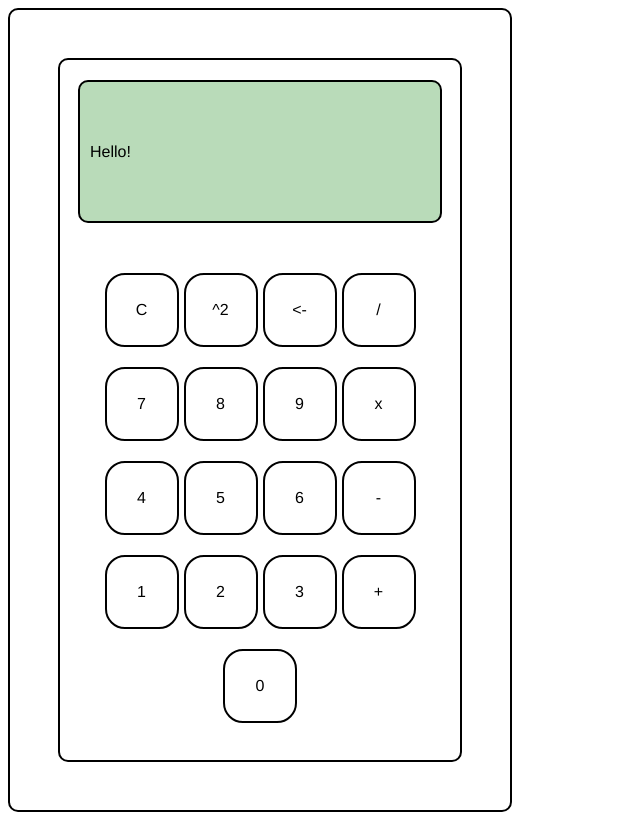
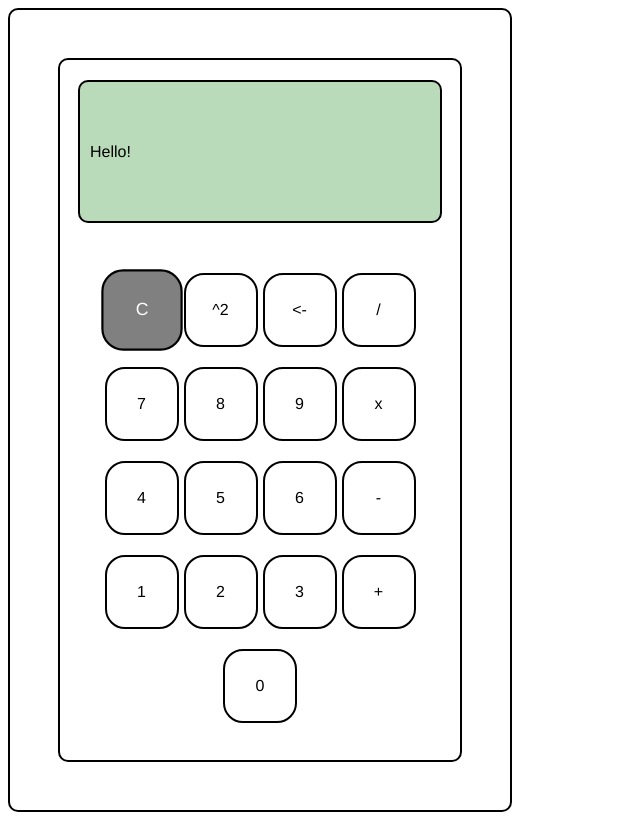
Before and after one commit to andrjre/calculator, a plain HTML site: page index.html in a window 1280 px wide. In both pictures the pointer is over the element 141 px from the left and 310 px from the top of the page. Shown: the whole page, without its empty margins (0-640 px from the left). Drawn offline with Linux system fonts and the light colour scheme.

Commit message:
Comment...

```diff
--- a/index.js
+++ b/index.js
@@ -0,0 +1,5 @@
+let button = document.getElementById("button")
+
+button.onclick = function(){
+    console.log("button press")
+}
--- a/styles.css
+++ b/styles.css
@@ -61,4 +61,11 @@ body{
     display: flex;
     justify-content: center;
     align-items: center;
+    transition: all ease-in-out .2s;
 }
+
+.button:hover{
+    background-color: grey;
+    transform: scale(1.1);
+    color:white
+}
```
Also changed, not shown: index.html (+2 -0 lines).
